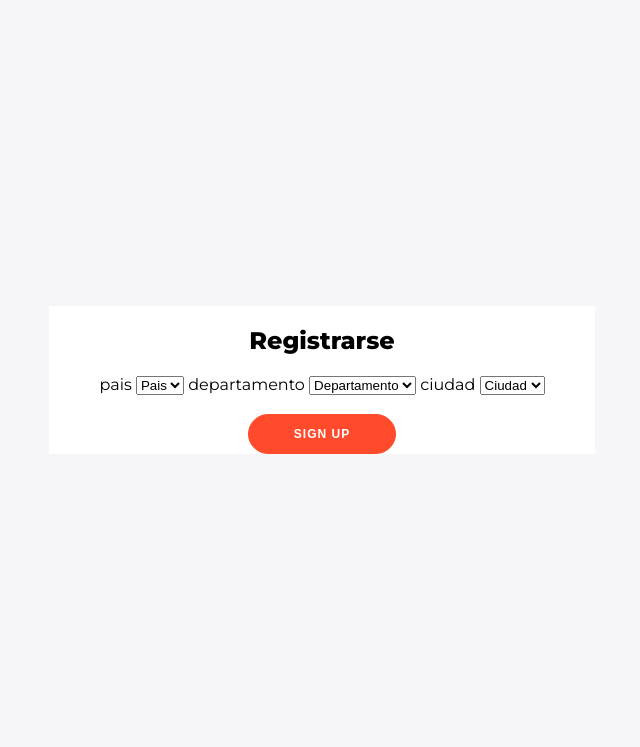
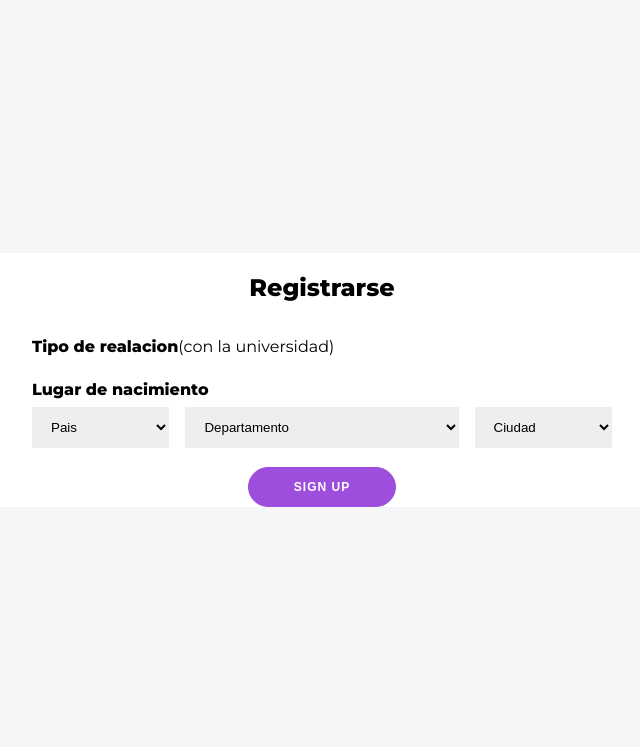
Before and after one commit to Andrewdpg/sistema-de-eventos, a Django app: template src/templates/users/signup_user.html in a window 1280 px wide. Shown: the top 747 px of the page, without its empty margins (318-958 px from the left). Run offline with Django 5.2, Linux system fonts and the light colour scheme; the template is opened without the code that fills it, so the values that code supplies are empty.

Commit message:
styles: change user register styles

```diff
--- a/src/static/css/signup_user.css
+++ b/src/static/css/signup_user.css
@@ -23,8 +23,8 @@
 
 button, a {
 	border-radius: 20px;
-	border: 1px solid #FF4B2B;
-	background-color: #FF4B2B;
+	border: 1px solid #9D4EDD;
+	background-color: #9D4EDD;
 	color: #FFFFFF;
 	font-size: 12px;
 	font-weight: bold;
@@ -64,3 +64,57 @@
 	margin: 8px 0;
 	width: 100%;
 }
+
+div#nacimiento-container {
+	width: 580px;
+}
+
+div.nacimiento-subcontainer {
+	display: flex;
+	width: 100%;
+	gap: 16px;
+}
+
+.nacimiento-subcontainer select {
+	background-color: #eee;
+	border: none;
+	padding: 12px 15px;
+	width: 100%;
+}
+
+p {
+	display: flex;
+	text-align: left;
+	margin: 8px 0 8px 0;
+	font-weight: bold;
+}
+
+select#paises {
+	width: 25%;
+}
+
+select#ciudades {
+	width: 25%;
+}
+
+select#departamentos {
+	width: 50%;
+}
+
+.relation-container {
+	width: 100%;
+	display: flex;
+	justify-content: space-between;
+	margin: 8px 0;
+}
+
+.relation-container select {
+	background-color: #eee;
+	border: none;
+	padding: 12px 15px;
+	width: 44%;
+}
+
+.text-decoration {
+	font-weight: 200;
+}
--- a/src/templates/users/signup_user.html
+++ b/src/templates/users/signup_user.html
@@ -24,26 +24,27 @@
             {{ form.password1 }}
             {{ form.password2 }}
 
+            <div class="relation-container">
+                <p>Tipo de realacion <span class="text-decoration"> (con la universidad)</span></p>
                 {{ form.tipo_empleado }}
+            </div>
 
-            <div>
-                <label for="pais">pais</label>
+            <div id="nacimiento-container">
+                <p>Lugar de nacimiento</p>
+                <div class="nacimiento-subcontainer">
                     <select name="paises" id="paises">
                         <option value="0">Pais</option>
                         {% for pais in paises %}
                         <option value="{{ pais.0 }}" data="{{ pais.1 }}">{{ pais.1 }}</option>
                         {% endfor %}
                     </select>
-
-                <label for="departamento">departamento</label>
                     <select name="departamentos" id="departamentos">
                         <option value="0">Departamento</option>
                     </select>
-
-                <label for="ciudad">ciudad</label>
                     <select name="ciudades" id="ciudades">
                         <option value="0">Ciudad</option>
                     </select>
+                </div>
             </div>
 
             <small style="color: red;">{{ err }}</small>
```
Lines whose indentation alone changed are shown as unchanged.
